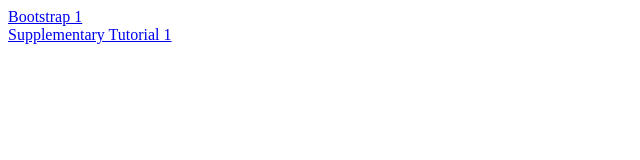
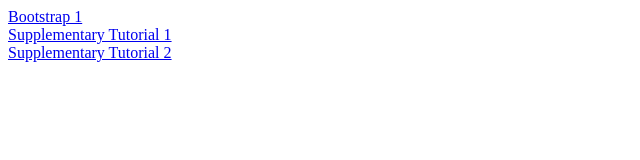
Before and after one commit to laureich/hci472, a plain HTML site: page index.html in a window 1280 px wide. Shown: the whole page, without its empty margins (0-640 px from the left). Drawn offline with Linux system fonts and the light colour scheme.

Commit message:
Update index.html

```diff
--- a/index.html
+++ b/index.html
@@ -11,5 +11,9 @@
         <br>
 
         <a class="supptutorial1" href="supptutorial1/index.html">Supplementary Tutorial 1</a>
+
+        <br>
+
+        <a class="supptutorial2" href="supptutorial2/index.html">Supplementary Tutorial 2</a>
       </body>
     </html>
```
